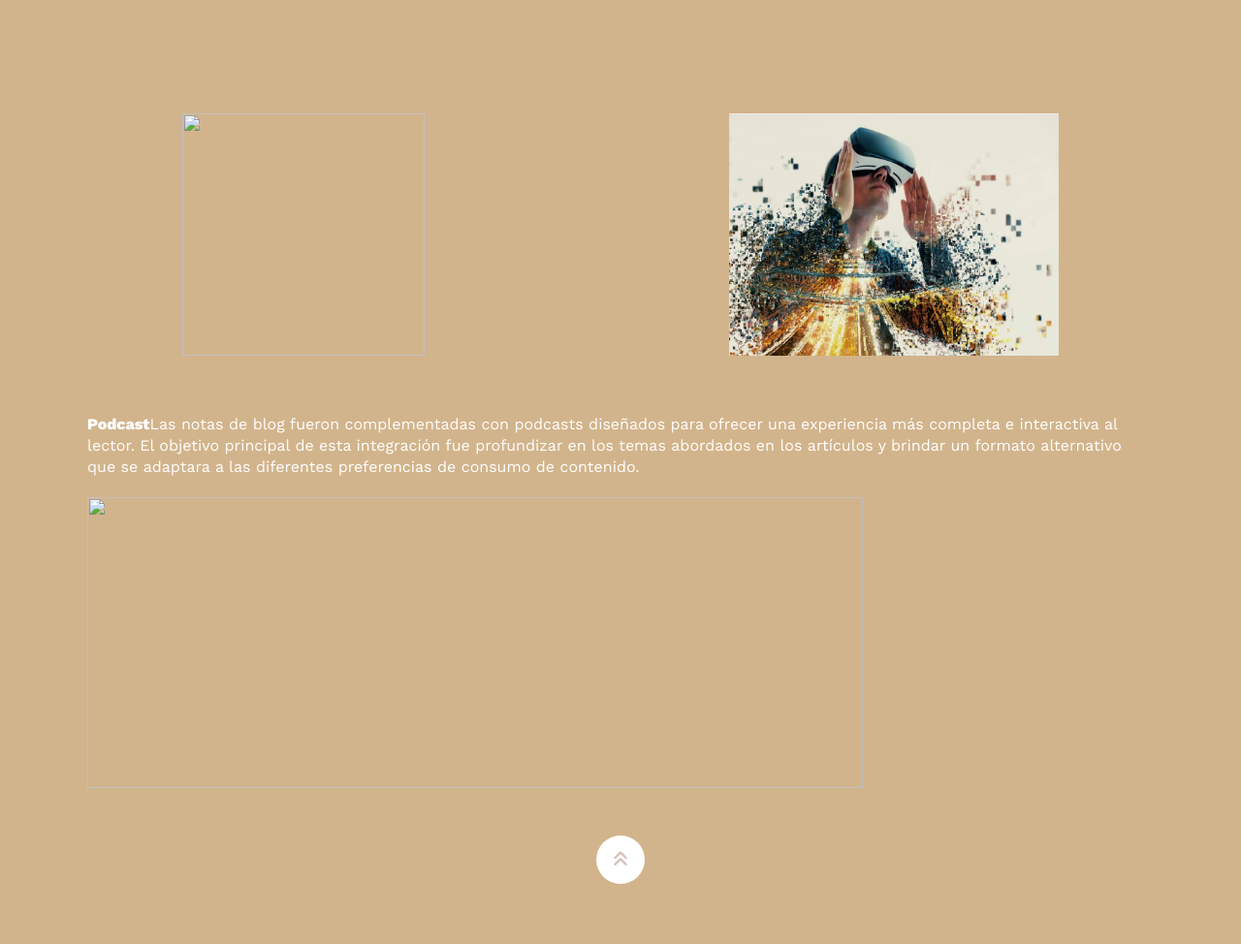
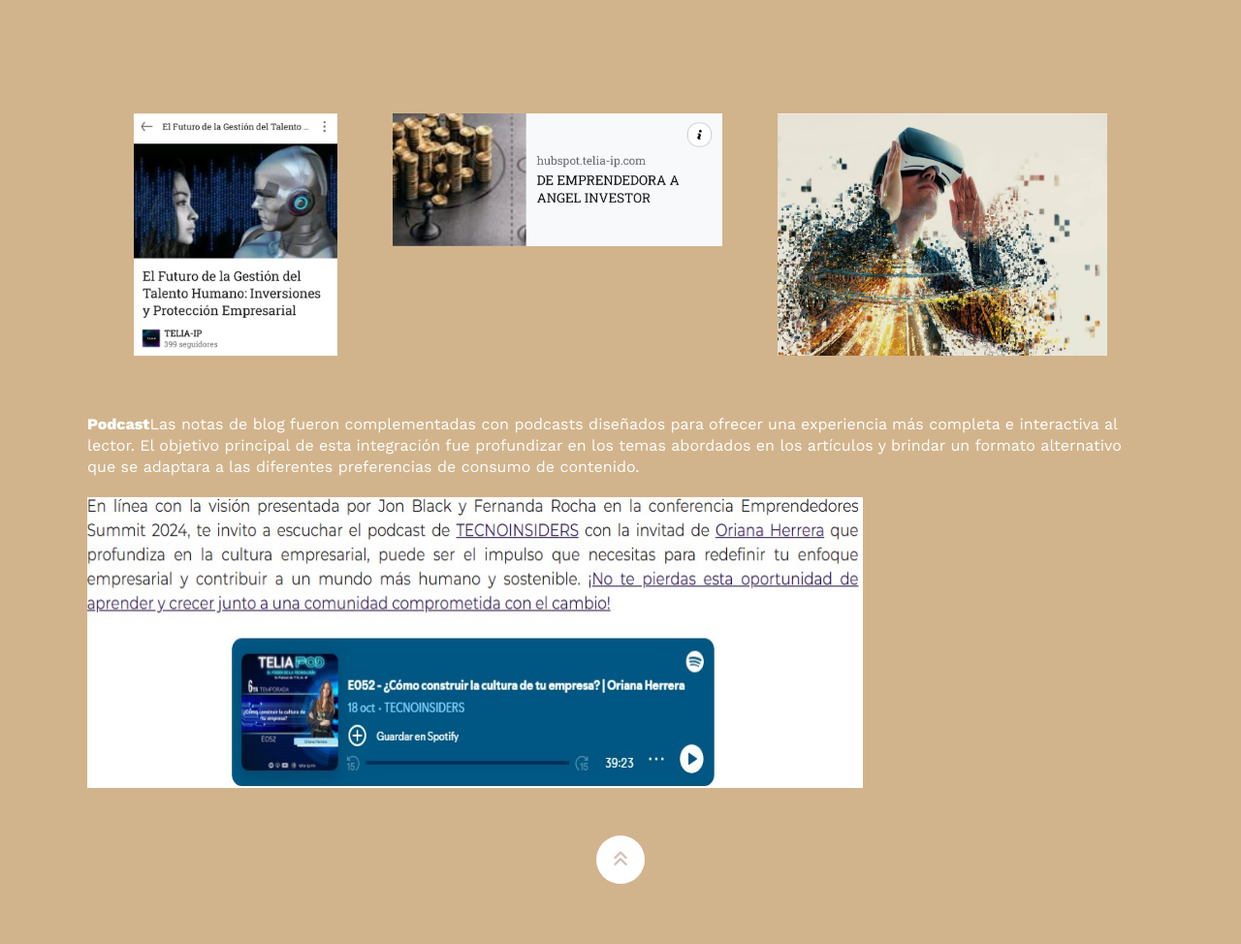
Before and after one commit to arlettramire-design/Itzee.ramirez, a plain HTML site: page notas.html in a window 1280 px wide. Shown: the part 865-1839 px from the top of the page at 97% size. Drawn offline with nearby package versions, Linux system fonts and the light colour scheme; files whose address does not match are found by name.

Commit message:
Update notas.html

```diff
--- a/notas.html
+++ b/notas.html
@@ -37,7 +37,7 @@
     <section id="sobremi" class="sobremi">
         <div class="contenido-banner">
             <div class="contenedor-img" style="text-align: center";>
-                <img src="not/blog-en-linea.jpg" alt="" width="600" height="400">
+                <img src="blog-en-linea.jpg" alt="" width="600" height="400">
             </div>
 
         </div>
@@ -68,14 +68,14 @@
                         <h2></h2>
                         <div class="galeria">
                             <div class="proyecto">
-                                <img src="not/no1.jpg" alt="" width="250" height="250">
+                                <img src="no1.jpg" alt="" width="250" height="250">
                                 <div class="overlay">
                                     <a href="https://hubspot.telia-ip.com/blog/el-futuro-de-la-gestión-del-talento-humano-inversiones-y-protección-empresarial"><h3>Leer</h3></a>
                                     <p></p>
                                 </div>
                             </div>
                             <div class="proyecto">
-                                <img src="not/no2.jpg" alt="">
+                                <img src="no2.jpg" alt="">
                                 <div class="overlay">
                                     <a href="https://hubspot.telia-ip.com/blog/emprendedora-a-angel-investor?hs_preview=cYZsklVS-175507503158"><h3>Leer</h3></a>
                                     <p></p>
@@ -99,7 +99,7 @@
 
                         <div class="galeria">
                             <div class="proyecto">
-                                <img src="not/p3.jpg" alt="" width="800" height=300">
+                                <img src="p3.jpg" alt="" width="800" height=300">
                                 <div class="overlay">
                                     <h3></h3>
                                     <p></p>
@@ -124,4 +124,5 @@
 <script src="script.js"></script>
 
 </body>
+
 </html>
```
